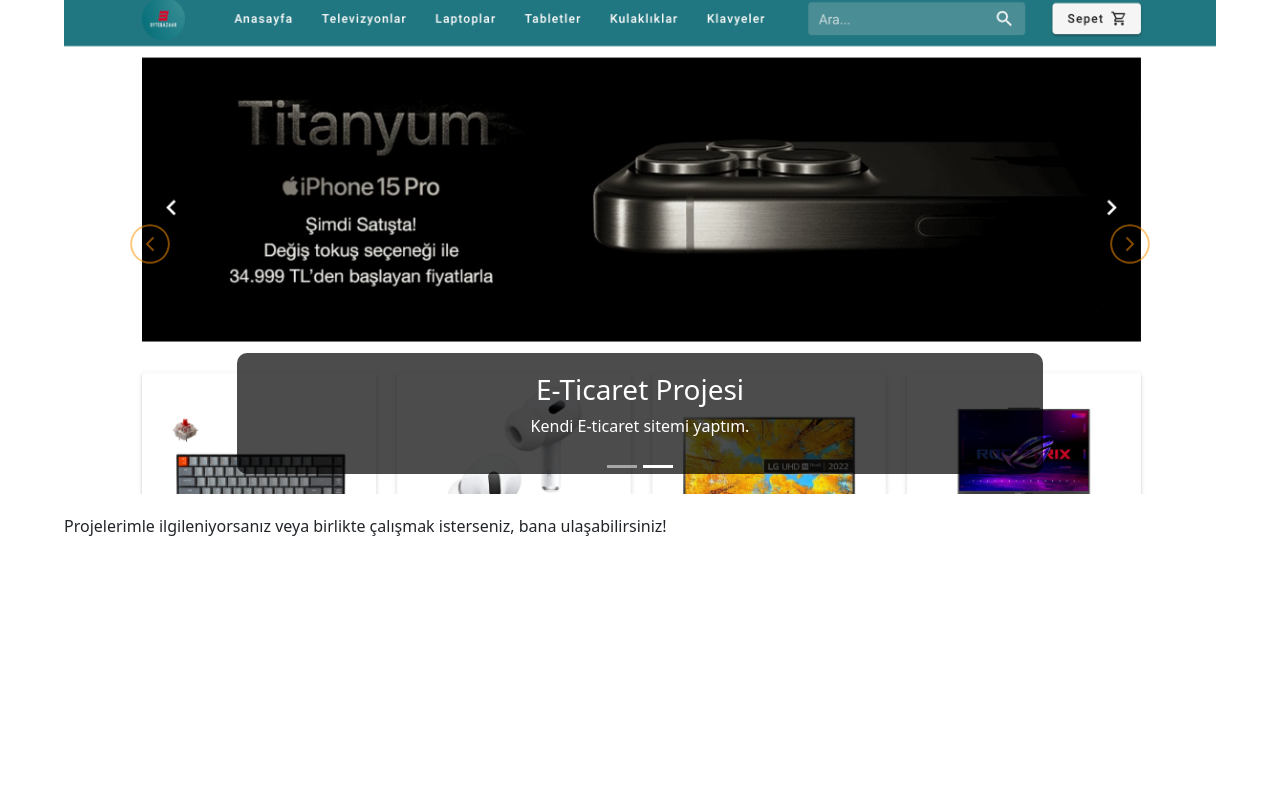
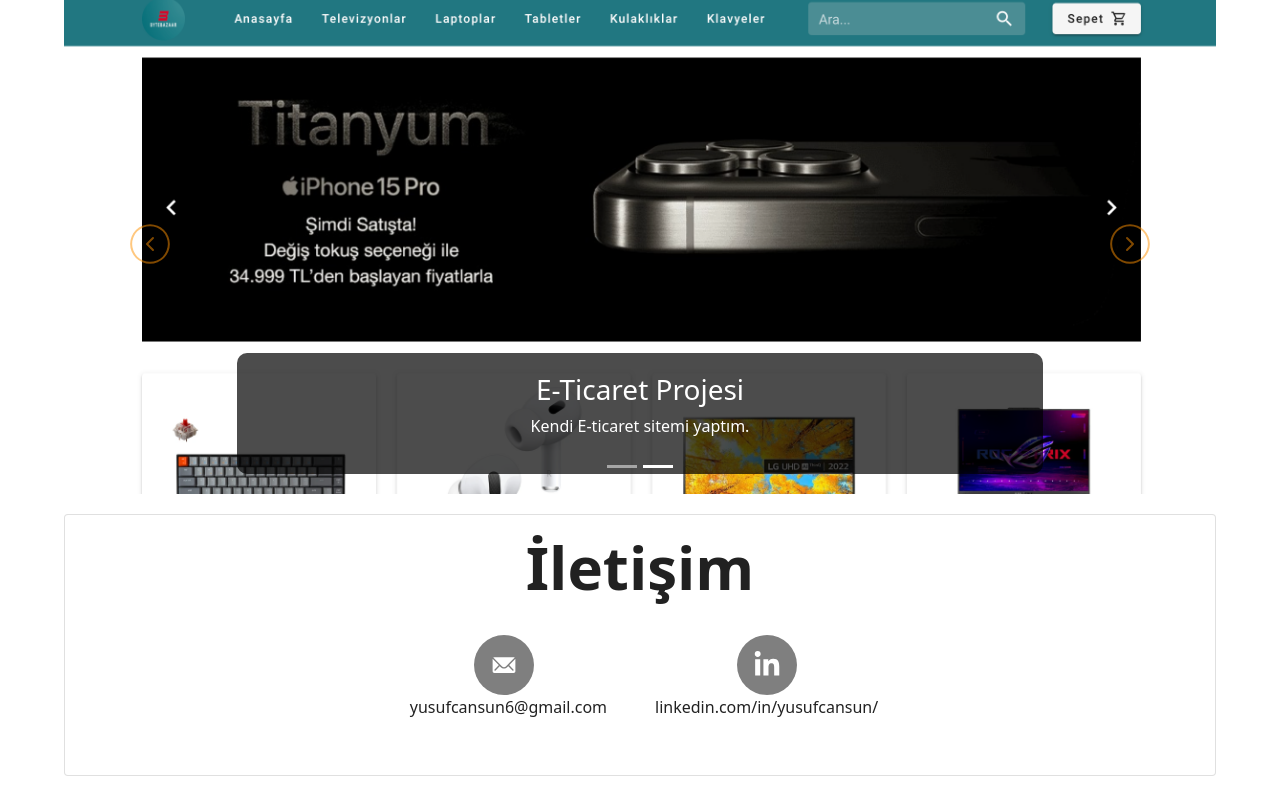
Before and after one commit to Nacnus/portfolyo, a React (Vite) app: page / in a window 1280 px wide. Shown: the part 1440-2252 px from the top of the page. Before the commit the page ends 1978 px from the top, so only its background shows below. Built offline with nearby package versions, Linux system fonts and the light colour scheme.

Commit message:
updated contact component

```diff
--- a/src/components/Contact.jsx
+++ b/src/components/Contact.jsx
@@ -1,8 +1,73 @@
 import React from 'react';
+import {Card, CardContent, IconButton, Typography} from "@mui/material";
+import {IoIosMail} from "react-icons/io";
+import {FaLinkedinIn} from "react-icons/fa6";
 
 function Contact() {
     return (
-        <div id='contact'>Projelerimle ilgileniyorsanız veya birlikte çalışmak isterseniz, bana ulaşabilirsiniz!</div>
+        <Card id='contact' variant="outlined" className={'mb-5'}>
+            <CardContent>
+                <Typography
+                    variant="h2"
+                    className='d-flex justify-content-center'
+                    fontWeight='bold'
+                    component="div"
+                >
+                    İletişim
+                </Typography>
+                <div style={{display: 'flex', alignItems: 'center', justifyContent: 'center'}}>
+                    <Typography
+                        className='d-block mt-2 mb-2 p-4 flex-column'
+                        sx={{justifyItems: 'center'}}
+                        variant='h6'
+                        fontWeight='normal'
+                        component="div"
+                    >
+                        <div style={{
+                            display: 'inline-flex',
+                            alignItems: 'center',
+                            justifyContent: 'center',
+                            width: '60px',
+                            height: '60px',
+                            borderRadius: '50%',
+                            backgroundColor: 'rgba(0, 0, 0, 0.5)',
+                        }}>
+                            <IconButton aria-label="mail" size='large' href='mailto:yusufcansun6@gmail.com'>
+                                <IoIosMail fontWeight='100px' color='white'/>
+                            </IconButton>
+                        </div>
+                        <Typography style={{marginLeft: '8px'}}>yusufcansun6@gmail.com</Typography>
+                    </Typography>
+                    <Typography
+                        className='d-block mt-2 mb-2 p-4 flex-column'
+                        sx={{justifyItems: 'center'}}
+                        variant='h6'
+                        fontWeight='normal'
+                        component="div"
+                    >
+                    <div style={{
+                        display: 'inline-flex',
+                        alignItems: 'center',
+                        justifyContent: 'center',
+                        width: '60px',
+                        height: '60px',
+                        borderRadius: '50%',
+                        backgroundColor: 'rgba(0, 0, 0, 0.5)',
+                    }}>
+                        <IconButton
+                            aria-label="linkedIn"
+                            size='large'
+                            href='https://www.linkedin.com/in/yusufcansun/'>
+                            <FaLinkedinIn color='white'/>
+                        </IconButton>
+                    </div>
+                    <Typography>linkedin.com/in/yusufcansun/</Typography>
+                    </Typography>
+                </div>
+
+
+            </CardContent>
+        </Card>
     );
 }
 
```
